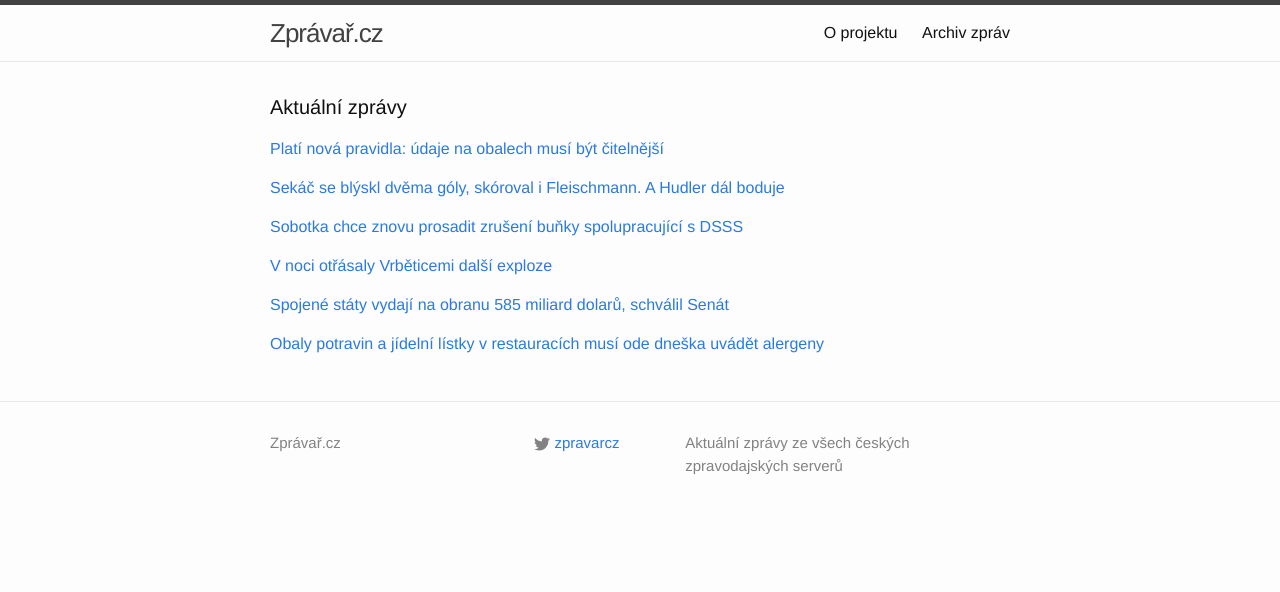
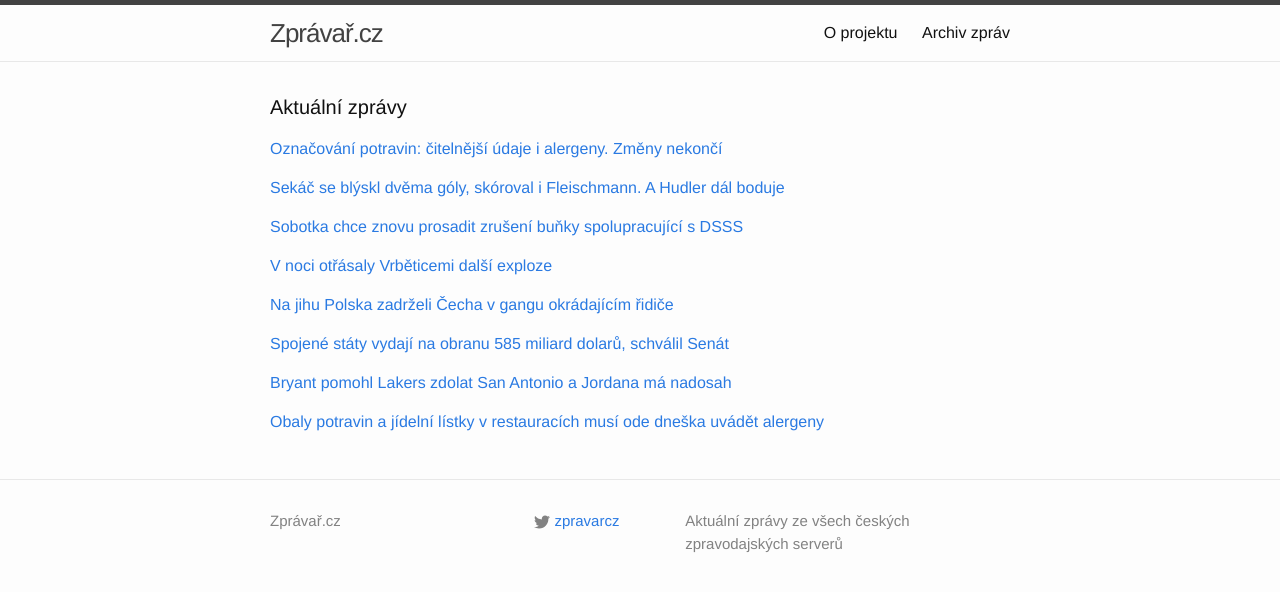
Before and after one commit to adliska/zpravar, a Jekyll site: the page built from index.html, in a window 1280 px wide. Shown: the top 592 px of the page. Built offline with Jekyll 4.4.1, drawn with Linux system fonts in a browser that asks for light colours.

Commit message:
zpravar news update

```diff
--- a/index.html
+++ b/index.html
@@ -5,9 +5,10 @@ layout: default
 <div class="home">
     <h1 class="page-heading">Aktuální zprávy</h1>
 
-<p><a href="javascript:;" onclick="toggle_visibility('zpravy0')">Platí nová pravidla: údaje na obalech musí být čitelnější</a></p>
+<p><a href="javascript:;" onclick="toggle_visibility('zpravy0')">Označování potravin: čitelnější údaje i alergeny. Změny nekončí</a></p>
 <div id="zpravy0" style="display:none">
 <ul>
+<li><a href=http://www.tyden.cz/rubriky/domaci/oznacovani-potravin-citelnejsi-udaje-i-alergeny-zmeny-nekonci_327163.html>Označování potravin: čitelnější údaje i alergeny. Změny nekončí - www.tyden.cz</a></li>
 <li><a href=http://echo24.cz/a/i8wAq>Platí nová pravidla: údaje na obalech musí být čitelnější - echo24.cz</a></li>
 <li><a href=http://zpravy.e15.cz/domaci/politika/v-unii-zacala-platit-nova-pravidla-pro-oznacovani-potravin-1145543>V Unii začala platit nová pravidla pro označování potravin - zpravy.e15.cz</a></li>
 <li><a href=http://www.denik.cz/ekonomika/v-cele-evropske-unii-se-meni-pravidla-pro-oznacovani-potravin-20141213.html>V celé Evropské unii se mění pravidla pro označování potravin - www.denik.cz</a></li>
@@ -41,15 +42,29 @@ layout: default
 <li><a href=http://www.tyden.cz/rubriky/domaci/dalsi-vybuchy-ve-vrbeticich-bezpecnostni-lhuta-bezi-nanovo_327162.html>Další výbuchy ve Vrběticích. Bezpečnostní lhůta běží nanovo - www.tyden.cz</a></li>
 <li><a href=http://www.ceskenoviny.cz/zpravy/zpravy/z-vrbetickeho-arealu-se-nerizene-vybuchy-v-noci-opet-ozvaly/1158450>Z vrbětického areálu se neřízené výbuchy v noci opět ozvaly - www.ceskenoviny.cz</a></li>
 </ul>
-</div><p><a href="javascript:;" onclick="toggle_visibility('zpravy4')">Spojené státy vydají na obranu 585 miliard dolarů, schválil Senát </a></p>
+</div><p><a href="javascript:;" onclick="toggle_visibility('zpravy4')">Na jihu Polska zadrželi Čecha v gangu okrádajícím řidiče</a></p>
 <div id="zpravy4" style="display:none">
+<ul>
+<li><a href=http://www.novinky.cz/zahranicni/evropa/356274-na-jihu-polska-zadrzeli-cecha-v-gangu-okradajicim-ridice.html>Na jihu Polska zadrželi Čecha v gangu okrádajícím řidiče - www.novinky.cz</a></li>
+<li><a href=http://zpravy.aktualne.cz/zahranici/polaci-zadrzeli-gang-silnicnich-zlodeju-je-v-nem-i-cech/r~27cee12e82a011e4bdad0025900fea04/>Poláci zadrželi gang silničních zlodějů, je v něm i Čech - zpravy.aktualne.cz</a></li>
+<li><a href=http://www.ceskenoviny.cz/zpravy/zpravy/polska-policie-chytila-udajne-silnicni-zlodeje-mezi-nimi-cecha/1158443>Polská policie chytila údajné "silniční" zloděje, mezi nimi Čecha - www.ceskenoviny.cz</a></li>
+</ul>
+</div><p><a href="javascript:;" onclick="toggle_visibility('zpravy5')">Spojené státy vydají na obranu 585 miliard dolarů, schválil Senát </a></p>
+<div id="zpravy5" style="display:none">
 <ul>
 <li><a href=http://www.lidovky.cz/spojene-staty-vydaji-na-obranu-585-miliard-dolaru-schvalil-senat-pvl-/zpravy-svet.aspx?c=A141213_074743_ln_zahranici_mct>Spojené státy vydají na obranu 585 miliard dolarů, schválil Senát  - www.lidovky.cz</a></li>
 <li><a href=http://www.ceskenoviny.cz/zpravy/zpravy/americky-senat-schvalil-obranny-rozpocet/1158423>Americký Senát schválil obranný rozpočet - www.ceskenoviny.cz</a></li>
 <li><a href=http://zpravy.idnes.cz/senat-schvalil-rozpocet-usa-na-obranu-d8u-/zahranicni.aspx?c=A141213_071131_zahranicni_cen>USA vydají na obranu 585 miliard dolarů, schválil Senát - zpravy.idnes.cz</a></li>
 </ul>
-</div><p><a href="javascript:;" onclick="toggle_visibility('zpravy5')">Obaly potravin a jídelní lístky v restauracích musí ode dneška uvádět alergeny</a></p>
-<div id="zpravy5" style="display:none">
+</div><p><a href="javascript:;" onclick="toggle_visibility('zpravy6')">Bryant pomohl Lakers zdolat San Antonio a Jordana má nadosah</a></p>
+<div id="zpravy6" style="display:none">
+<ul>
+<li><a href=http://www.sportovninoviny.cz/zpravy/bryant-pomohl-lakers-zdolat-san-antonio-a-jordana-ma-nadosah/1158465>Bryant pomohl Lakers zdolat San Antonio a Jordana má nadosah - www.sportovninoviny.cz</a></li>
+<li><a href=http://sport.idnes.cz/vysledky-basketbalove-nba-dcg-/basket.aspx?c=A141213_093602_sport-basket_par>Bryant přispěl k porážce úřadujících šampionů NBA a útočí na Jordana - sport.idnes.cz</a></li>
+<li><a href=http://www.denik.cz/ostatni_sport/bryant-reziroval-vyhru-lakers-a-ma-na-dosah-legendarniho-jordana-20141213.html>Bryant režíroval výhru Lakers a má na dosah legendu Jordana - www.denik.cz</a></li>
+</ul>
+</div><p><a href="javascript:;" onclick="toggle_visibility('zpravy7')">Obaly potravin a jídelní lístky v restauracích musí ode dneška uvádět alergeny</a></p>
+<div id="zpravy7" style="display:none">
 <ul>
 <li><a href=http://www.rozhlas.cz/_zprava/obaly-potravin-a-jidelni-listky-v-restauracich-musi-ode-dneska-uvadet-alergeny--1432103>Obaly potravin a jídelní lístky v restauracích musí ode dneška uvádět alergeny - www.rozhlas.cz</a></li>
 <li><a href=http://www.rozhlas.cz/_zprava/obaly-potravin-i-podoba-jidelnich-listku-v-restauracich-se-meni--1432103>Obaly potravin i podoba jídelních lístků v restauracích se mění - www.rozhlas.cz</a></li>
```
